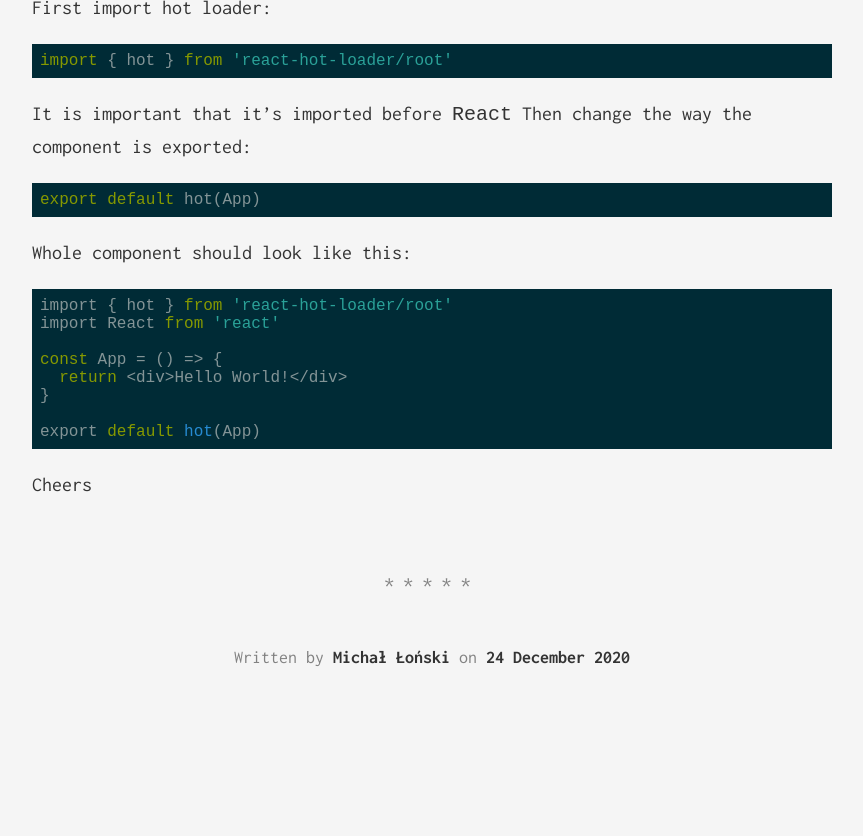
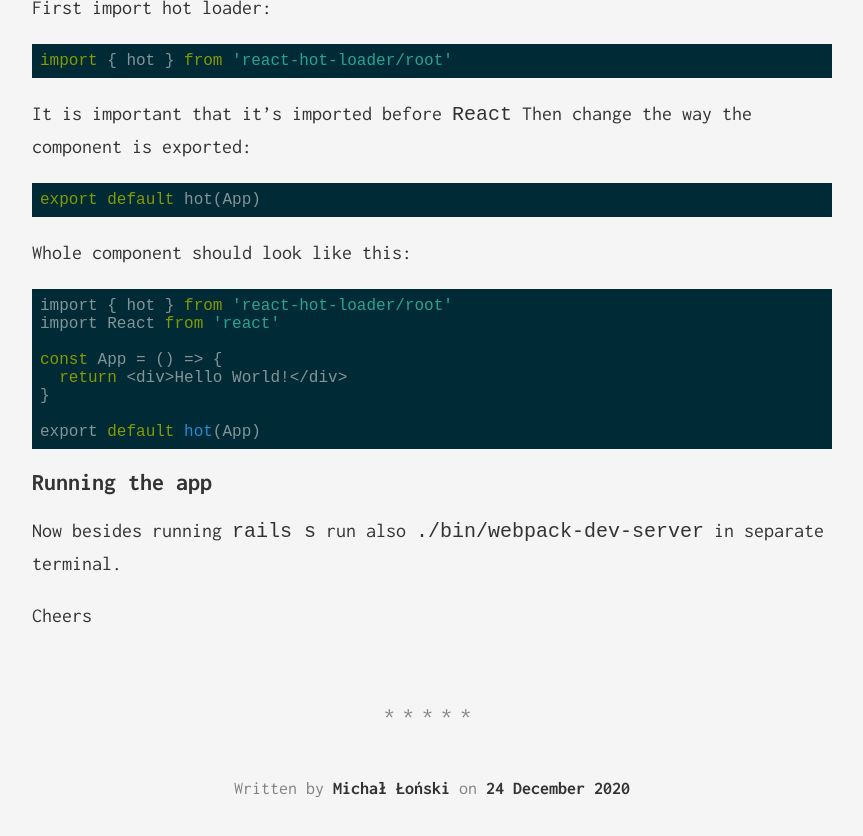
Before and after one commit to lonski/lonski.github.io, a Jekyll site: the page built from _posts/2020-12-24-rails-6-react-hot-reload.markdown, in a window 1280 px wide and 900 px high, scrolled down 1232 px. Shown: the top 836 px of the window, without its empty margins (208-1071 px from the left). Built offline with Jekyll 4.4.1, drawn with Linux system fonts in a browser that asks for light colours; before the commit the page ends 2001 px from its top, so only the background shows below that.

Commit message:
added enabling hot reloading in react rails 6

````diff
--- a/_posts/2020-12-24-rails-6-react-hot-reload.markdown
+++ b/_posts/2020-12-24-rails-6-react-hot-reload.markdown
@@ -62,4 +62,8 @@ const App = () => {
 export default hot(App)
 ```
 
+## Running the app
+
+Now besides running `rails s` run also `./bin/webpack-dev-server` in separate terminal.
+
 Cheers
````
